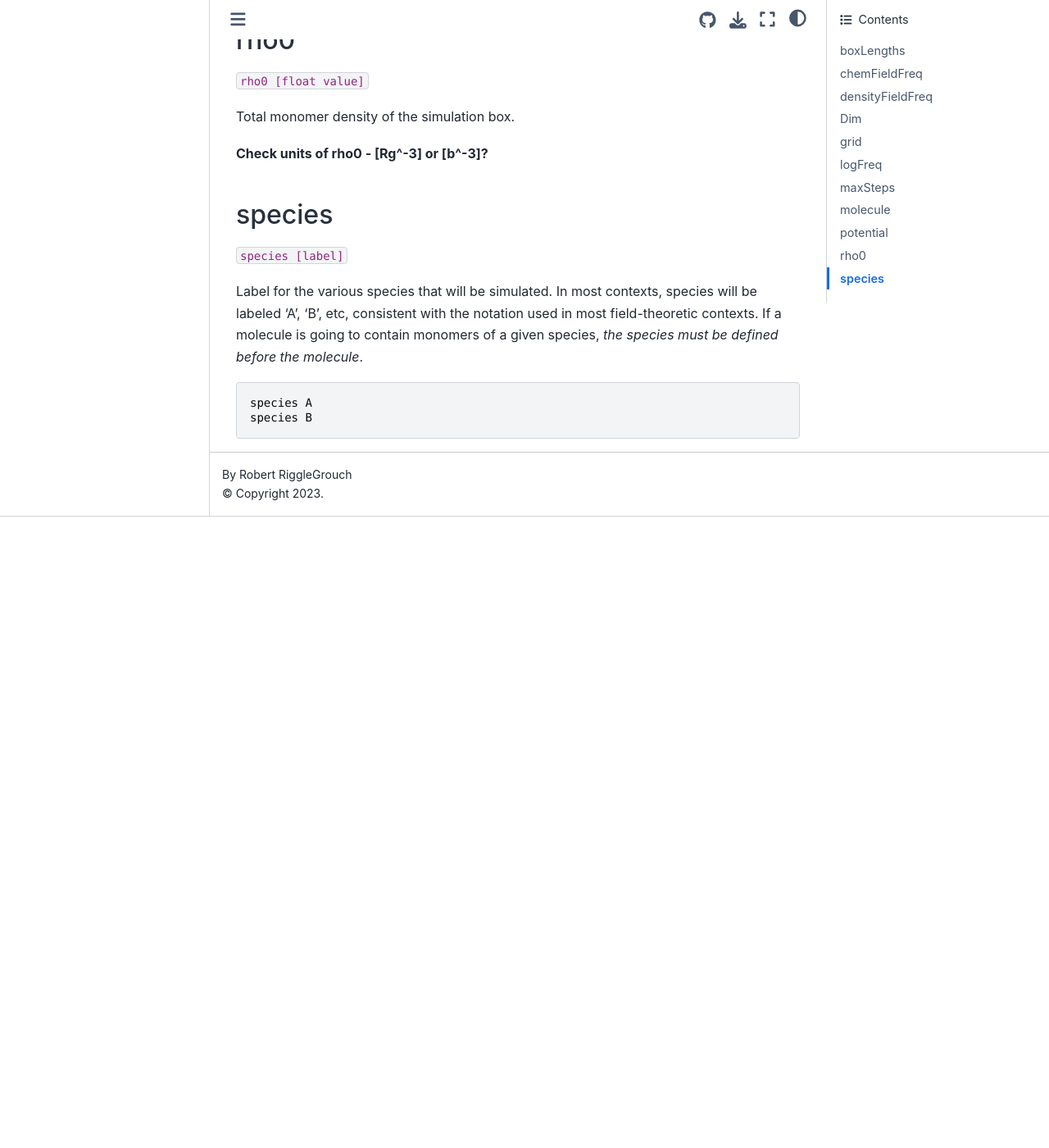
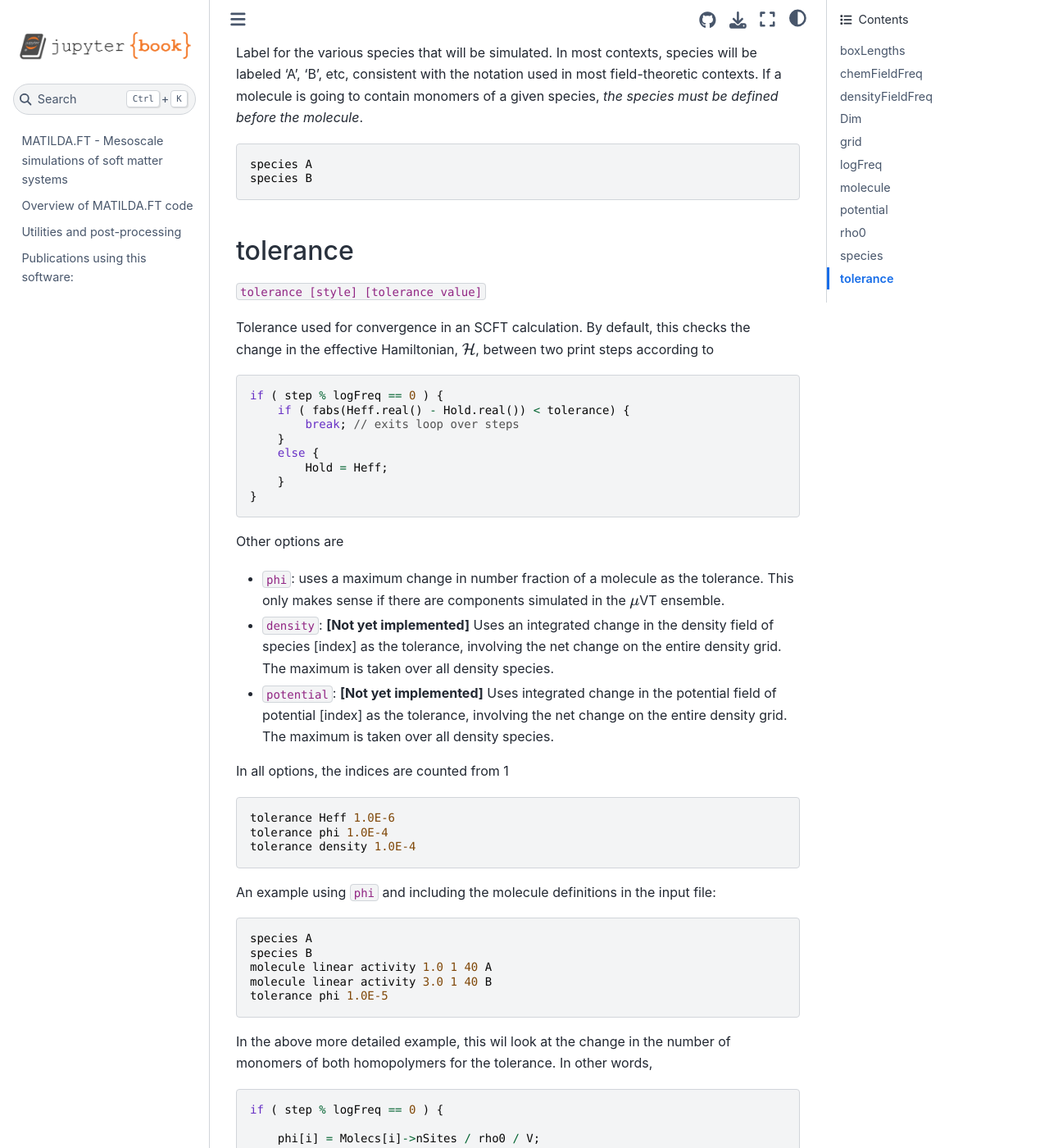
Before and after one commit to rar-ensemble/MATILDA.FT-docs, a Jupyter Book: the page built from fts/ftsKeywords.md, in a window 1280 px wide and 1400 px high, scrolled down 2380 px. Shown: the whole window at 82% size. Built offline with Jupyter Book 1.0.4 settings and Sphinx 7.4.7 and the Sphinx Book theme 1.1.4, drawn with Linux system fonts in a browser that asks for light colours; pages that are not in the unit, such as notebooks, are missing from menus; before the commit the page ends 3010 px from its top, so only the background shows below that; some of the changed text lies outside the part shown.

Commit message:
Many changes

````diff
--- a/_toc.yml
+++ b/_toc.yml
@@ -7,12 +7,15 @@
 - file: Overview
 - file: ps/particles
   sections:
+  - file: ps/potentials
   - file: ps/psKeywords
   - file: ps/psPotentials
 - file: fts/fts
   sections:
   - file: fts/integration
   - file: fts/ftsKeywords
+  - file: fts/ftsMolecules
+  - file: fts/ftsPotentials
 - file: utils
 - file: publications
 # - file: markdown
--- a/fts/ftsKeywords.md
+++ b/fts/ftsKeywords.md
@@ -71,15 +71,6 @@
 
 
 
-## maxSteps
-`maxSteps [value]`
-
-Integer maximum total number of possible simulation steps to take in the calculation. SCFT simulations can terminate before performing `maxSteps` iterations if convergence criteria is reached.
-
-```
-maxSteps 7500
-```
-
 
 
 ## molecule
@@ -113,3 +104,57 @@
 species A
 species B
 ```
+
+
+## tolerance
+`tolerance [style] [tolerance value]`
+
+Tolerance used for convergence in an SCFT calculation. By default, this checks the change in the effective Hamiltonian, $\mathcal{H}$, between two print steps according to
+```c++
+if ( step % logFreq == 0 ) {
+    if ( fabs(Heff.real() - Hold.real()) < tolerance) {
+        break; // exits loop over steps
+    }
+    else {
+        Hold = Heff;
+    }
+}
+```
+
+Other options are
+- `phi`: uses a maximum change in number fraction of a molecule as the tolerance. This only makes sense if there are components simulated in the $\mu$VT ensemble.
+- `density`: **[Not yet implemented]** Uses an integrated change in the density field of species [index] as the tolerance, involving the net change on the entire density grid. The maximum is taken over all density species.
+- `potential`: **[Not yet implemented]** Uses integrated change in the potential field of potential [index] as the tolerance, involving the net change on the entire density grid. The maximum is taken over all density species.
+
+In all options, the indices are counted from 1
+
+
+```
+tolerance Heff 1.0E-6
+tolerance phi 1.0E-4
+tolerance density 1.0E-4
+```
+
+An example using `phi` and including the molecule definitions in the input file:
+```
+species A
+species B
+molecule linear activity 1.0 1 40 A
+molecule linear activity 3.0 1 40 B
+tolerance phi 1.0E-5
+```
+In the above more detailed example, this wil look at the change in the number of monomers of both homopolymers for the tolerance. In other words,
+```c++
+if ( step % logFreq == 0 ) {
+
+    phi[i] = Molecs[i]->nSites / rho0 / V;
+
+    if ( fabs(phi[i] - phiOld[i]) > tolerance ) {
+        bool CONVERGED = false;
+    }
+
+    phiOld[i] = phi[i];
+
+}
+```
+It assumes the total number of monomers for the denominator to compute $\phi$ is $\rho_0 V$.
````
Also changed, not shown: fts/ftsMolecules.md (added, +3 -0 lines), fts/ftsPotentials.md (added, +44 -0 lines), ps/psKeywords.md (+51 -0 lines), ps/psPotentials.md (+9 -4 lines), 1 other file.
